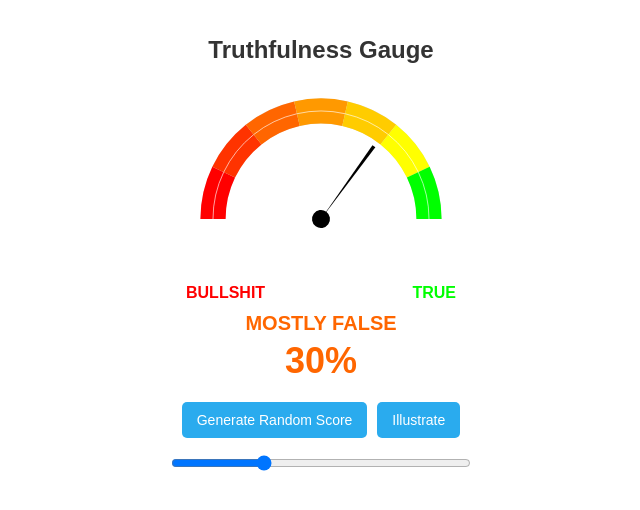
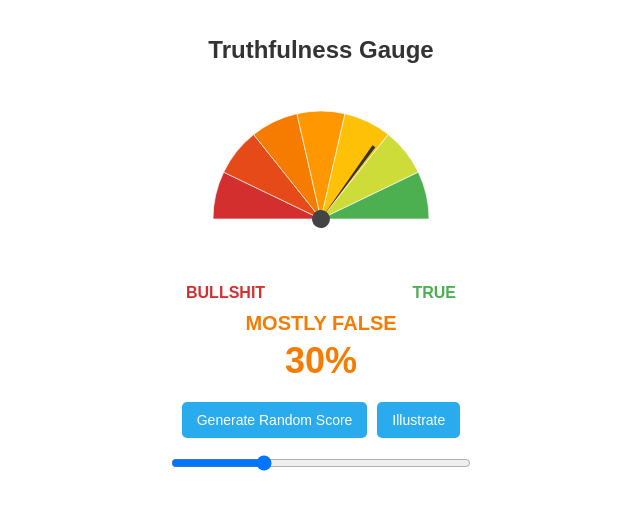
Before and after one commit to Molotov1056/bsmeter-ts, a website built with webpack: page src/index.html in a window 1280 px wide. Shown: the whole page, without its empty margins (319-959 px from the left). Built offline with nearby package versions, Linux system fonts and the light colour scheme.

Commit message:
Update gauge to use filled segments with softer colors

```diff
--- a/src/gauge-service.ts
+++ b/src/gauge-service.ts
@@ -11,25 +11,25 @@ export class GaugeService {
 
     // Truthfulness levels
     private levels: Level[] = [
-        { min: 0, max: 14.28, text: "COMPLETE BULLSHIT", color: "#FF0000" },
-        { min: 14.28, max: 28.57, text: "VERY FALSE", color: "#FF3300" },
-        { min: 28.57, max: 42.85, text: "MOSTLY FALSE", color: "#FF6600" },
-        { min: 42.85, max: 57.14, text: "QUESTIONABLE", color: "#FF9900" },
-        { min: 57.14, max: 71.42, text: "PARTIALLY TRUE", color: "#FFCC00" },
-        { min: 71.42, max: 85.71, text: "MOSTLY TRUE", color: "#FFFF00" },
-        { min: 85.71, max: 100, text: "FACTUAL", color: "#00FF00" },
-        { min: 100, max: 101, text: "ABSOLUTE TRUTH", color: "#00FF00" }
+        { min: 0, max: 14.28, text: "COMPLETE BULLSHIT", color: "#D32F2F" },
+        { min: 14.28, max: 28.57, text: "VERY FALSE", color: "#E64A19" },
+        { min: 28.57, max: 42.85, text: "MOSTLY FALSE", color: "#F57C00" },
+        { min: 42.85, max: 57.14, text: "QUESTIONABLE", color: "#FF9800" },
+        { min: 57.14, max: 71.42, text: "PARTIALLY TRUE", color: "#FFC107" },
+        { min: 71.42, max: 85.71, text: "MOSTLY TRUE", color: "#CDDC39" },
+        { min: 85.71, max: 100, text: "FACTUAL", color: "#4CAF50" },
+        { min: 100, max: 101, text: "ABSOLUTE TRUTH", color: "#4CAF50" }
     ];
 
     // Segments for the gauge - in order from left to right (bullshit to true)
     private segments: Segment[] = [
-        { start: 0, end: 14.28, color: "#FF0000" },    // Red (leftmost - bullshit)
-        { start: 14.28, end: 28.57, color: "#FF3300" }, // Red-Orange
-        { start: 28.57, end: 42.85, color: "#FF6600" }, // Orange-Red
-        { start: 42.85, end: 57.14, color: "#FF9900" }, // Orange
-        { start: 57.14, end: 71.42, color: "#FFCC00" }, // Yellow-Orange
-        { start: 71.42, end: 85.71, color: "#FFFF00" }, // Yellow
-        { start: 85.71, end: 100, color: "#00FF00" }    // Green (rightmost - true)
+        { start: 0, end: 14.28, color: "#D32F2F" },    // Darker Red (leftmost - bullshit)
+        { start: 14.28, end: 28.57, color: "#E64A19" }, // Darker Red-Orange
+        { start: 28.57, end: 42.85, color: "#F57C00" }, // Darker Orange-Red
+        { start: 42.85, end: 57.14, color: "#FF9800" }, // Muted Orange
+        { start: 57.14, end: 71.42, color: "#FFC107" }, // Muted Yellow-Orange
+        { start: 71.42, end: 85.71, color: "#CDDC39" }, // Muted Lime
+        { start: 85.71, end: 100, color: "#4CAF50" }    // Darker Green (rightmost - true)
     ];
 
     // Convert value to angle
--- a/src/index.html
+++ b/src/index.html
@@ -10,21 +10,21 @@
 
     <div id="gauge-container">
         <svg id="gauge-svg" viewBox="0 0 300 200">
-            <!-- White background arc -->
-            <path id="gauge-bg"
+            <!-- Background arc is no longer needed since we're using filled segments -->
+            <!-- <path id="gauge-bg"
                   d="M 30 150 A 120 120 0 0 1 270 150"
                   fill="none"
                   stroke="#e0e0e0"
                   stroke-width="28"
-                  stroke-linecap="butt"></path>
+                  stroke-linecap="butt"></path> -->
 
             <!-- Colored segments will be added by JavaScript -->
             <g id="segments"></g>
 
             <!-- Needle -->
             <g id="needle">
-                <path d="M 150,150 L 148,50 L 152,50 Z" fill="black"></path>
-                <circle cx="150" cy="150" r="10" fill="black"></circle>
+                <path d="M 150,150 L 148,50 L 152,50 Z" fill="#333333"></path>
+                <circle cx="150" cy="150" r="10" fill="#444444"></circle>
             </g>
         </svg>
     </div>
--- a/src/index.ts
+++ b/src/index.ts
@@ -67,26 +67,17 @@ class BSMeter {
         this.gaugeService.getSegments().forEach(segment => {
             const { startX, startY, endX, endY, largeArcFlag } = this.gaugeService.getSegmentPathData(segment);
 
-            // Create path for segment
+            // Create a filled segment
             const path = document.createElementNS("http://www.w3.org/2000/svg", "path");
-            path.setAttribute("d", `M ${startX} ${startY} A ${120} ${120} 0 ${largeArcFlag} 1 ${endX} ${endY}`);
-            path.setAttribute("fill", "none");
-            path.setAttribute("stroke", segment.color);
-            path.setAttribute("stroke-width", "28");  // Slightly thinner to see gaps
-            path.setAttribute("stroke-linecap", "butt"); // Changed to butt to see clear segments
 
-            // Add a small gap between segments
+            // Build path for a filled sector (from center to arc)
+            path.setAttribute("d", `M 150 150 L ${startX} ${startY} A ${120} ${120} 0 ${largeArcFlag} 1 ${endX} ${endY} Z`);
+            path.setAttribute("fill", segment.color);
+            path.setAttribute("stroke", "white");
+            path.setAttribute("stroke-width", "1");
+            path.setAttribute("stroke-opacity", "0.7");
+
             this.gaugeSegments?.appendChild(path);
-
-            // Add segment border
-            const border = document.createElementNS("http://www.w3.org/2000/svg", "path");
-            border.setAttribute("d", `M ${startX} ${startY} A ${120} ${120} 0 ${largeArcFlag} 1 ${endX} ${endY}`);
-            border.setAttribute("fill", "none");
-            border.setAttribute("stroke", "white");
-            border.setAttribute("stroke-width", "1");
-            border.setAttribute("stroke-opacity", "0.7");
-
-            this.gaugeSegments?.appendChild(border);
         });
     }
 
--- a/src/styles.css
+++ b/src/styles.css
@@ -41,11 +41,11 @@ h1 {
 }
 
 .left {
-    color: #FF0000;
+    color: #D32F2F;
 }
 
 .right {
-    color: #00FF00;
+    color: #4CAF50;
 }
 
 #gauge-text {
```
